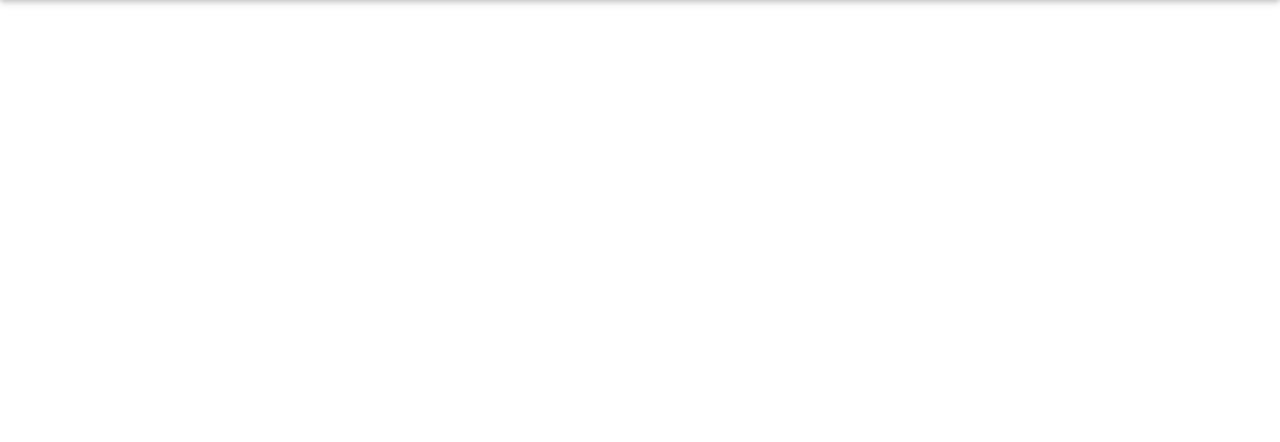
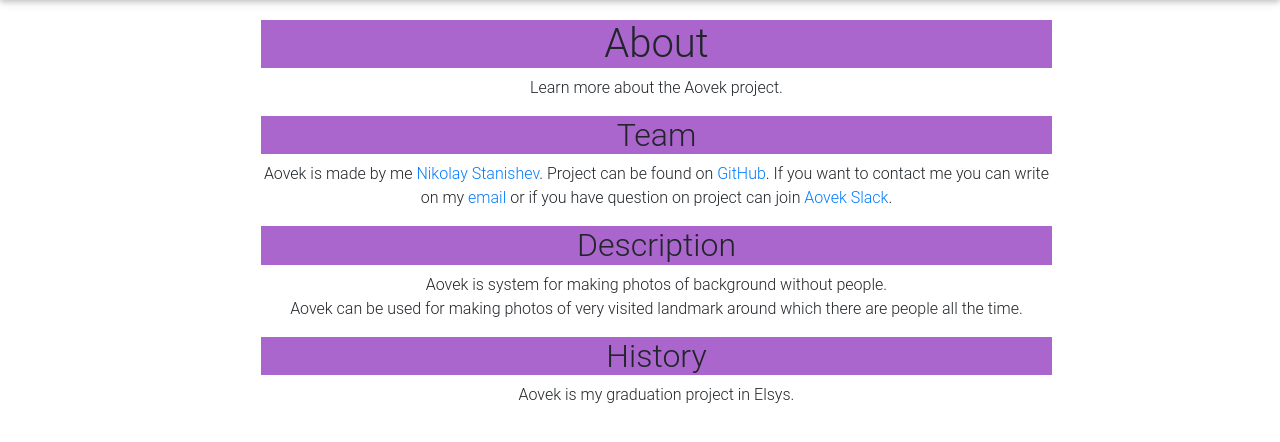
Before and after one commit to nikolaystanishev/remove_4ovek, a Django app: template web/Aovek/templates/about.html in a window 1280 px wide. Shown: the part 56-498 px from the top of the page. Run offline with Django 3.2, Linux system fonts and the light colour scheme; the template is opened without the code that fills it, so the values that code supplies are empty; parts of the project's set-up code (start-up, migrations or seed data) failed here and were passed over; some libraries are stand-ins or nearby versions.

Commit message:
Add about section in Aovek app

```diff
--- a/web/Aovek/templates/about.html
+++ b/web/Aovek/templates/about.html
@@ -1,5 +1,31 @@
 {% extends "base.html" %}
 
-{% block make_photo %}
+{% block about %}
+  <center>
+    <main class="col-xl-8 py-md-3 pl-md-5" role="main">
+      <h1 class="bd-title secondary-color">
+        About
+      </h1>
+      <p class="bd-lead">
+        Learn more about the Aovek project.
+      </p>
 
-{% endblock make_photo %}
+      <h2 class="secondary-color">
+        Team
+      </h2>
+      <p>
+        Aovek is made by me <a href="https://github.com/nikolaystanishev">Nikolay Stanishev</a>. Project can be found on <a href="https://github.com/nikolaystanishev/remove_4ovek">GitHub</a>. If you want to contact me you can write on my <a href="mailto:stanishev.nikolay@gmail.com">email</a> or if you have question on project can join <a href="https://aovek.slack.com/">Aovek Slack</a>.
+      </p>
+
+      <h2 class="secondary-color">Description</h2>
+      <p>
+        Aovek is system for making photos of background without people. <br>Aovek can be used for making photos of very visited landmark around which there are people all the time.
+      </p>
+
+      <h2 class="secondary-color">History</h2>
+      <p>
+        Aovek is my graduation project in Elsys.
+      </p>
+    </main>
+  </center>
+{% endblock about %}
```
